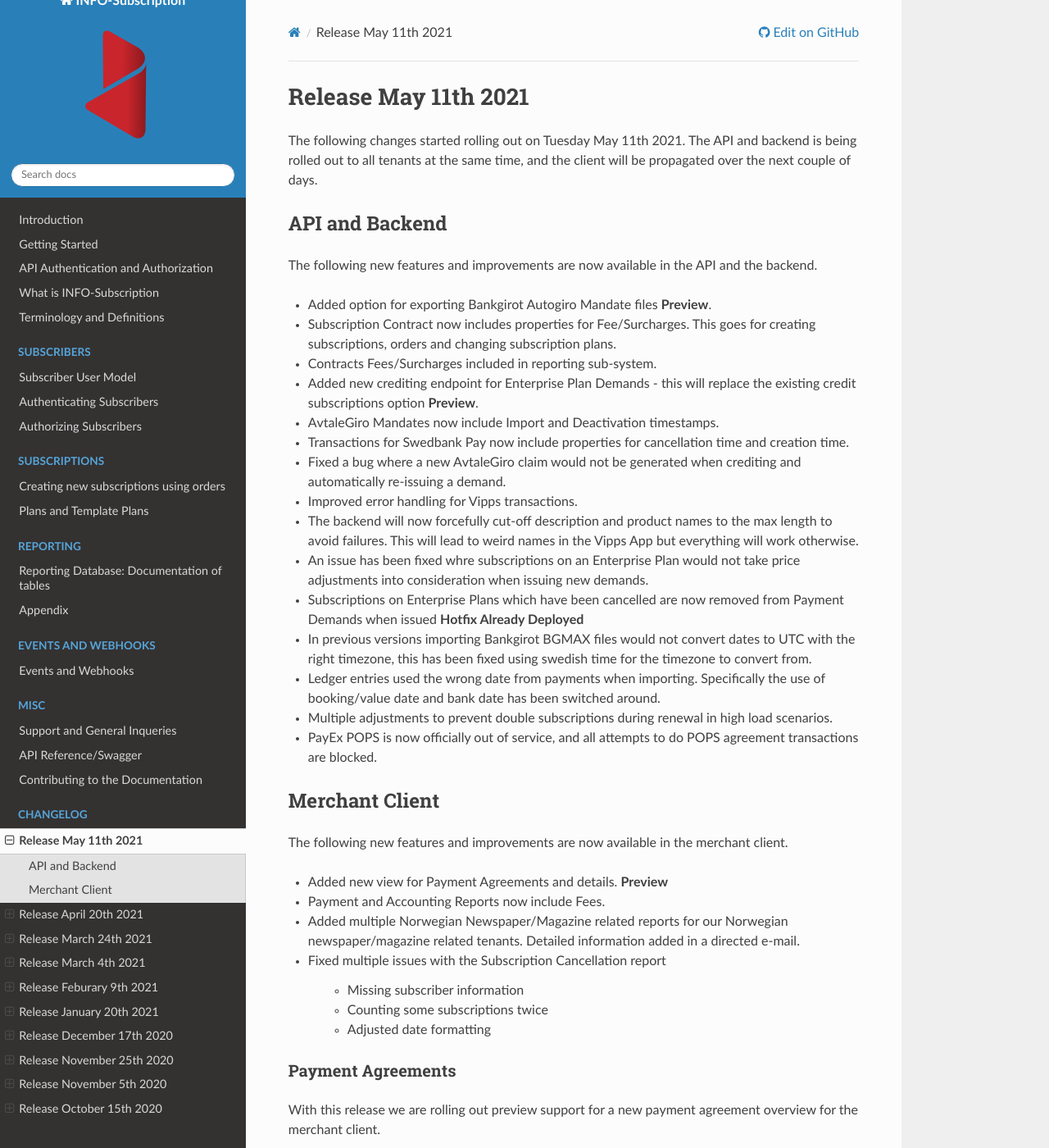
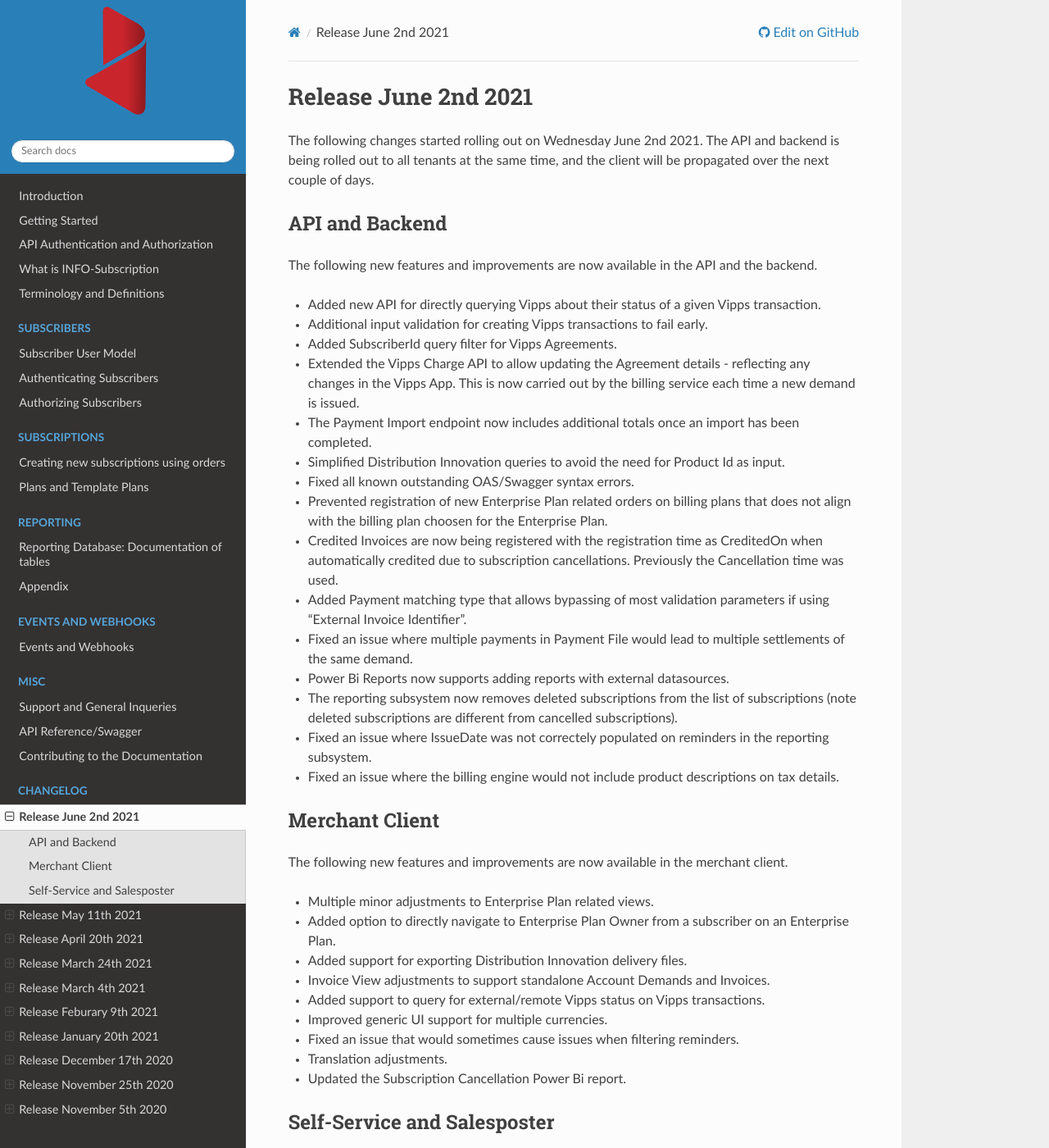
Before and after one commit to infosoftas/info-subscription-doc, a Sphinx documentation site: the page built from source/changelog/changelog.rst, in a window 1280 px wide and 1400 px high. Shown: the whole window at 82% size. Built offline with Sphinx 7.4.7 and the Read the Docs theme 2.0.0, drawn with Linux system fonts in a browser that asks for light colours; formulas are drawn with MathJax 3; some of the changed text lies outside the part shown.

Commit message:
Changelog for r90 (#35)
Changelog for r90

```diff
--- a/source/changelog/changelog.rst
+++ b/source/changelog/changelog.rst
@@ -1,3 +1,4 @@
+.. include:: r90.inc
 .. include:: r89.inc
 .. include:: r88.inc
 .. include:: r87.inc
@@ -7,4 +8,3 @@
 .. include:: r83.inc
 .. include:: r82.inc
 .. include:: r81.inc
-.. include:: r80.inc
--- /dev/null
+++ b/source/changelog/r90.inc
@@ -0,0 +1,49 @@
+.. _changelog-r90:
+
+*************************
+Release June 2nd 2021
+*************************
+The following changes started rolling out on Wednesday June 2nd 2021.
+The API and backend is being rolled out to all tenants at the same time, and the client will be propagated over the next couple of days.
+
+API and Backend
+===============
+The following new features and improvements are now available in the API and the backend.
+
+* Added new API for directly querying Vipps about their status of a given Vipps transaction.
+* Additional input validation for creating Vipps transactions to fail early.
+* Added SubscriberId query filter for Vipps Agreements.
+* Extended the Vipps Charge API to allow updating the Agreement details - reflecting any changes in the Vipps App. This is now carried out by the billing service each time a new demand is issued.
+* The Payment Import endpoint now includes additional totals once an import has been completed.
+* Simplified Distribution Innovation queries to avoid the need for Product Id as input.
+* Fixed all known outstanding OAS/Swagger syntax errors.
+* Prevented registration of new Enterprise Plan related orders on billing plans that does not align with the billing plan choosen for the Enterprise Plan.
+* Credited Invoices are now being registered with the registration time as CreditedOn when automatically credited due to subscription cancellations. Previously the Cancellation time was used.
+* Added Payment matching type that allows bypassing of most validation parameters if using "External Invoice Identifier".
+* Fixed an issue where multiple payments in Payment File would lead to multiple settlements of the same demand.
+* Power Bi Reports now supports adding reports with external datasources.
+* The reporting subsystem now removes deleted subscriptions from the list of subscriptions (note deleted subscriptions are different from cancelled subscriptions).
+* Fixed an issue where IssueDate was not correctely populated on reminders in the reporting subsystem.
+* Fixed an issue where the billing engine would not include product descriptions on tax details.
+
+Merchant Client
+===============
+The following new features and improvements are now available in the merchant client.
+
+* Multiple minor adjustments to Enterprise Plan related views.
+* Added option to directly navigate to Enterprise Plan Owner from a subscriber on an Enterprise Plan.
+* Added support for exporting Distribution Innovation delivery files.
+* Invoice View adjustments to support standalone Account Demands and Invoices.
+* Added support to query for external/remote Vipps status on Vipps transactions.
+* Improved generic UI support for multiple currencies.
+* Fixed an issue that would sometimes cause issues when filtering reminders.
+* Translation adjustments.
+* Updated the Subscription Cancellation Power Bi report.
+
+Self-Service and Salesposter
+============================
+The following new features and improvements are now available in the self-service client
+
+* New login mechanism for shared users **Preview**.
+* Adjusted default logo size on salesposter.
+* Translation adjustments.
```
